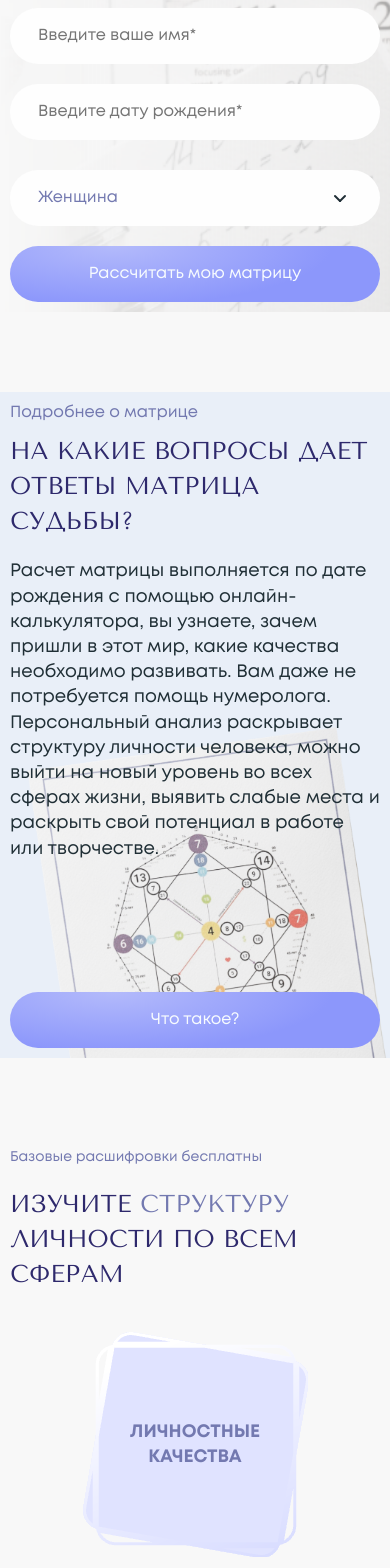
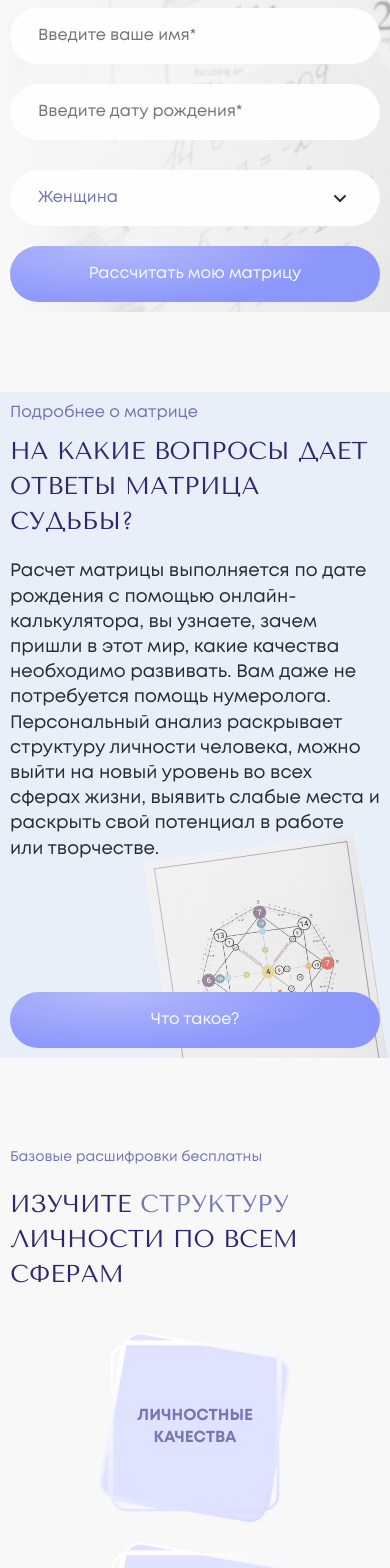
Before and after one commit to Cebastion/numerology, a Next.js app: page / in a window 390 px wide. Shown: the part 424-1992 px from the top of the page. Built offline with nearby package versions, Linux system fonts and the light colour scheme.

Commit message:
new commit

```diff
--- a/src/app/page.module.scss
+++ b/src/app/page.module.scss
@@ -1254,6 +1254,8 @@ border: 1.5px solid rgb(118, 125, 191);
   .content_about {
     background-image: url('/img/numerology-concept-still-life-about-480.png');
     background-position: right bottom;
+    padding: 10px;
+    background-size: 68%;
   }
 
   .cards_grid{
@@ -1293,6 +1295,19 @@ border: 1.5px solid rgb(118, 125, 191);
     width: 100%;
     height: 100%;
   }
+
+  .card{
+    width: 190px;
+    height: 190px;
+    background-size: contain;
+    span{
+      font-size: 16px;
+    }
+  }
+
+  .level_block, .level_block::before {
+    width: 100%;
+  }
 }
 
 @media(max-width: 420px) {
@@ -1304,6 +1319,14 @@ border: 1.5px solid rgb(118, 125, 191);
   }
 
   .questions_block {
+    width: 100%;
+  }
+
+  .us_number_block, .couple_form_sex input{
+    width: 300px;
+  }
+
+  .couple_button{
     width: 100%;
   }
 }
```
